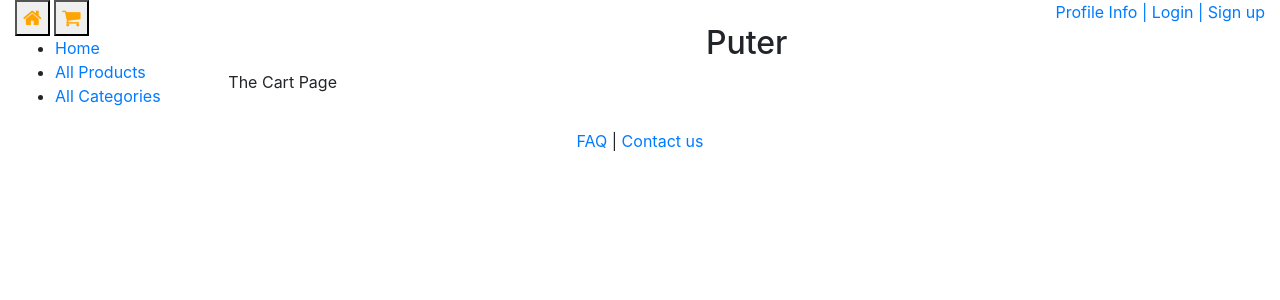
After one commit to TheAeroHead/Puter, a Django app: page /index/cart in a window 1280 px wide. The commit adds this page. Shown: the top 300 px of the page. Run offline with Django 3.2, Linux system fonts and the light colour scheme; some libraries are stand-ins or nearby versions.

Commit message:
Product_detail.html linked to search results (now click view details on search results page to view item details on seperate page). Functionality that needs to be added: order model specifying what items and how many, order history review page, add to cart adding item to order and cart.

```diff
--- a/Puter/urls.py
+++ b/Puter/urls.py
@@ -27,4 +27,5 @@ urlpatterns = [
 	path('home/', include('payments.urls')),
 	path('', RedirectView.as_view(url='/login/', permanent=True)),
 	path('index/', include('products.urls')),
+	path('index.html', RedirectView.as_view(url='/index', permanent=True)),
 ] + static(settings.MEDIA_URL, document_root=settings.MEDIA_ROOT)
--- a/products/urls.py
+++ b/products/urls.py
@@ -15,6 +15,9 @@ urlpatterns = [
 	path('add_item', views.add_item, name='add_item'),
 	path('product_detail', views.product_detail, name='product_detail'),
     path('faq', views.faq, name='faq'),
-    path('contact_us', views.contact_us, name='contact_us')
+    path('contact_us', views.contact_us, name='contact_us'),
+	path('cart', views.cart, name='cart'),
+	path('profile_info', views.profile_info, name='profile_info'),
+	#path('viewItem', views.ItemListView.as_view(), name='viewItem'),
 	#path('', views.ItemListView.as_view(), name='Items'),
 ]
--- a/products/views.py
+++ b/products/views.py
@@ -5,12 +5,15 @@ from django.http import HttpResponse
 from .forms import ItemForm
 
 class ItemListView(generic.ListView):
-    model = Item
+	model = Item
+	queryset = Item.objects.filter(name__icontains = model.name)
 	#context_object_name = 'all_item_list'
-	#queryset = Book.objects.filter()
 
-def product_detail(request):
-		return render(request, 'products/product_detail.html')
+def cart(request):
+	return render(request, 'products/cart.html')
+
+def profile_info(request):
+	return render(request, 'products/profile_info.html')
 
 def index(request):
 	num_items = Item.objects.count()
@@ -40,6 +43,21 @@ def hello(request):
 
 def search_form(request):
 	return render(request, 'products/search_form.html')
+
+def product_detail(request):
+	error = False
+	if 'itemName' in request.GET:
+		itemName = request.GET['itemName']
+		if not itemName:
+			error = True
+		else:
+			items = Item.objects.filter(name__icontains=itemName)
+			context = {
+				'items': items,
+			}
+			return render(request, 'products/product_detail.html', context)
+	else:
+		return render(request, 'products/search_result.html', {'error':error})
 
 def search_result(request):
 	error = False
--- a/templates/base_generic.html
+++ b/templates/base_generic.html
@@ -15,9 +15,10 @@
   <div class="container-fluid">
     <div class="row">
 	  <div class="col-sm-2">
-
-		<button style="font-size:20px"> <i class="fa fa-home" style="color:orange"></i></button>
-		<button style="font-size:20px"> <i class="fa fa-shopping-cart" style="color:orange"></i></button>
+	<div>
+		<a href="/index"><button style="font-size:20px"> <i class="fa fa-home" style="color:orange"></i></button></a>
+		<a href="/index/cart"><button style="font-size:20px"> <i class="fa fa-shopping-cart" style="color:orange"></i></button></a>
+	</div>
      {% block sidebar %}
         <ul class="sidebar-nav">
           <li><a href="{% url 'index' %}">Home</a></li>
@@ -29,7 +30,7 @@
 
       <div class="col-sm-10 ">
 			<div style="text-align:right">
-				<a style = "text-decoration:none;" href="">Profile Info | </a>
+				<a style = "text-decoration:none;" href="{% url 'profile_info' %}">Profile Info | </a>
 				<a style = "text-decoration:none;" href="{% url 'login' %}">Login | </a>
 				<a style = "text-decoration:none;" href="">Sign up</a>
 				{% block name %}<h2 style="text-align:center;">Puter</h2>{% endblock %}
@@ -42,11 +43,11 @@
 </body>
 
 <footer>
-    <div style="height:50px"></div>
+    <div style="height:5px"></div>
     <div align="center">
         <a href="/index/faq">FAQ</a>
         |
         <a href="/index/contact_us">Contact us</a></div>
-    <div style="height:50px"></div>
+    <div style="height:5px"></div>
 </footer>
 </html>
--- /dev/null
+++ b/templates/products/cart.html
@@ -0,0 +1,6 @@
+<!-- /templates/products/cart.html-->
+{% extends "base_generic.html" %}
+
+{% block content %}
+	<p>The Cart Page</p>
+{% endblock %}
--- /dev/null
+++ b/templates/products/profile_info.html
@@ -0,0 +1,4 @@
+{% extends "base_generic.html" %}
+{% block content %}
+	<p>The Profile Information Page</p>
+{% endblock %}
```
Also changed, not shown: templates/index.html (+7 -6 lines), templates/products/product_detail.html (+16 -12 lines), templates/products/search_result.html (+6 -1 lines).
